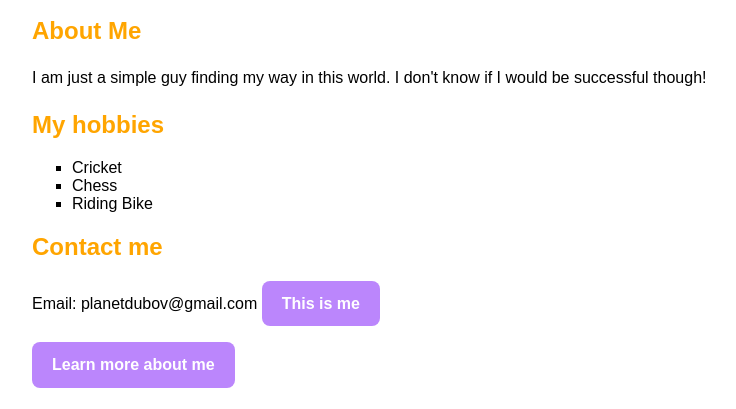
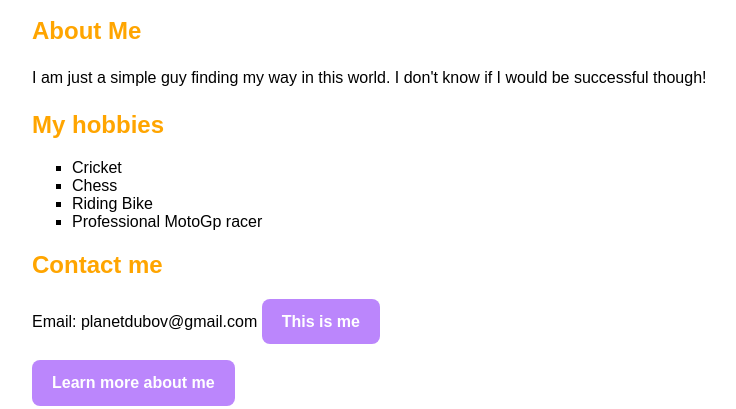
Before and after one commit to Strugller/MyWebsite, a plain HTML site: page index.html in a window 1280 px wide. Shown: the part 509-918 px from the top of the page, without its empty margins (208-944 px from the left). Drawn offline with Linux system fonts and the light colour scheme.

Commit message:
added a new skill

```diff
--- a/index.html
+++ b/index.html
@@ -71,6 +71,7 @@
     <li>Cricket</li>
     <li>Chess</li>
     <li>Riding Bike</li>
+    <li> Professional MotoGp racer</li>
   </ul>
 
   <h2>Contact me</h2>
```
